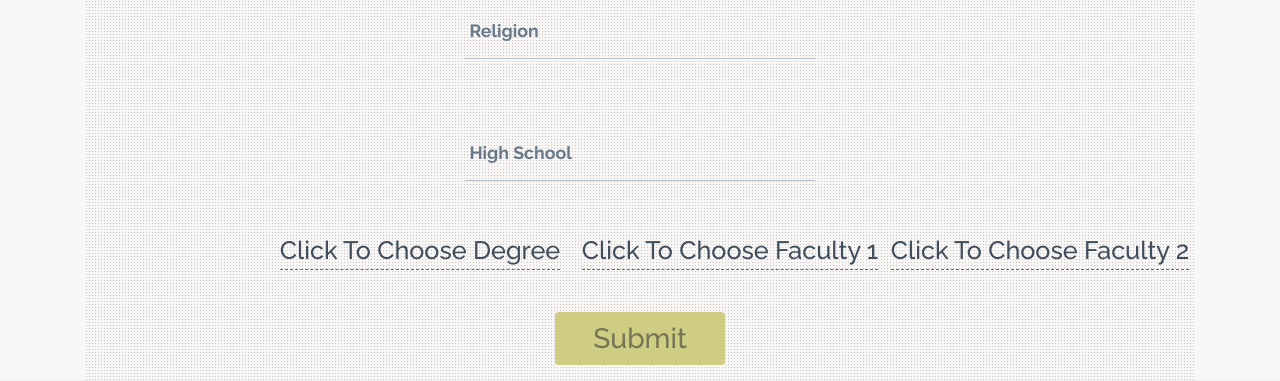
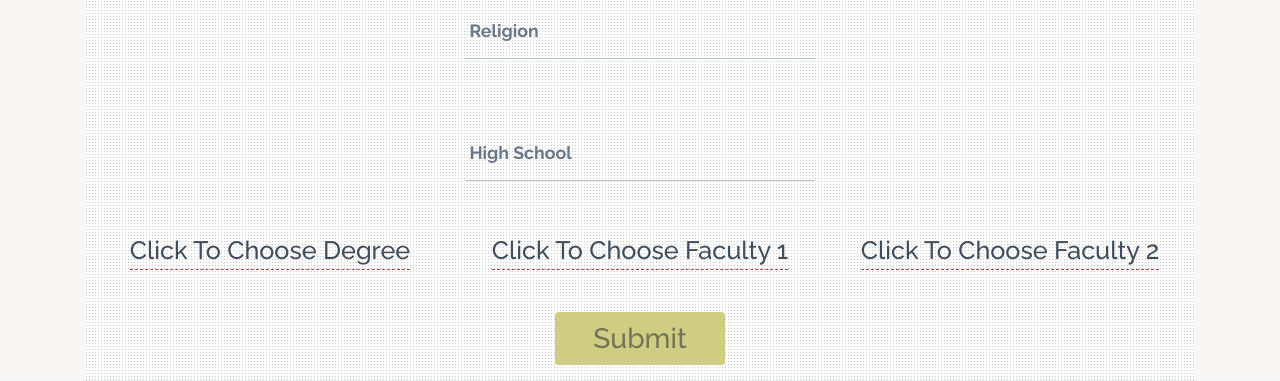
Before and after one commit to jihadaamalia/JSN-DEV, a PHP site: page /form.php in a window 1280 px wide. Shown: the part 736-1117 px from the top of the page. Run offline with PHP 8.4, Linux system fonts and the light colour scheme; some web fonts are replaced.

Commit message:
update form.php

```diff
--- a/dist/css/form.css
+++ b/dist/css/form.css
@@ -21,6 +21,8 @@
 	font-weight: 500;
 	font-size: 1.05em;
 	font-family: 'Raleway', Arial, sans-serif;
+	/*background: url('../../img/pattern.jpg');*/
+	/*opacity: 0.2;*/
 }
 
 a {
@@ -34,7 +36,7 @@
 }
 
 .container {
-	margin: 0 auto;
+	/*margin: 0 auto;*/
 	text-align: center;
 	overflow: hidden;
 	/*background-color: #757454;*/
@@ -58,7 +60,7 @@
 	padding-bottom: 10px;
 	top: 40px;
 	/*background-color: #EFEFD5;*/
-	/*background-color: #fff;*/
+	background-color: #fff;
 	/*opacity: 0.7;*/
 	/*margin: 10px 15% 10px;*/
 	margin: 0;
--- a/form.php
+++ b/form.php
@@ -112,20 +112,20 @@
 						</label>
 					</span><br>
 					<div id="nl-form" class="nl-form">
-					<div style="width: 310px; float: right;"><select>
+					<div style="width: 370px; float: right;"><select>
 						<option value="1" selected>Click To Choose Faculty 2</option>
 						<option value="2">Faculty of Engineering</option>
 						<option value="3">Faculty of Humanity</option>
 						<option value="4">Faulty of Psychology</option>
 					</select></div>
-					<div  style="width: 310px; float: right;"><select required>
+					<div  style="width: 370px; float: right;"><select required>
 						<option value="1" selected>Click To Choose Faculty 1</option>
 						<option value="2">Faculty of Law</option>
 						<option value="3">Faculty of Computer</option>
 						<option value="4">Faculty of Administration</option>
 					</select></div>
 
-					<div  style="width: 310px; float: right;"><select required>
+					<div  style="width: 370px; float: right;"><select required>
 						<option value="1" selected>Click To Choose Degree</option>
 					 	<option value="1">Diploma 3 Degree</option>
 					 	<option value="2">Diploma 4 Degree</option>
```
